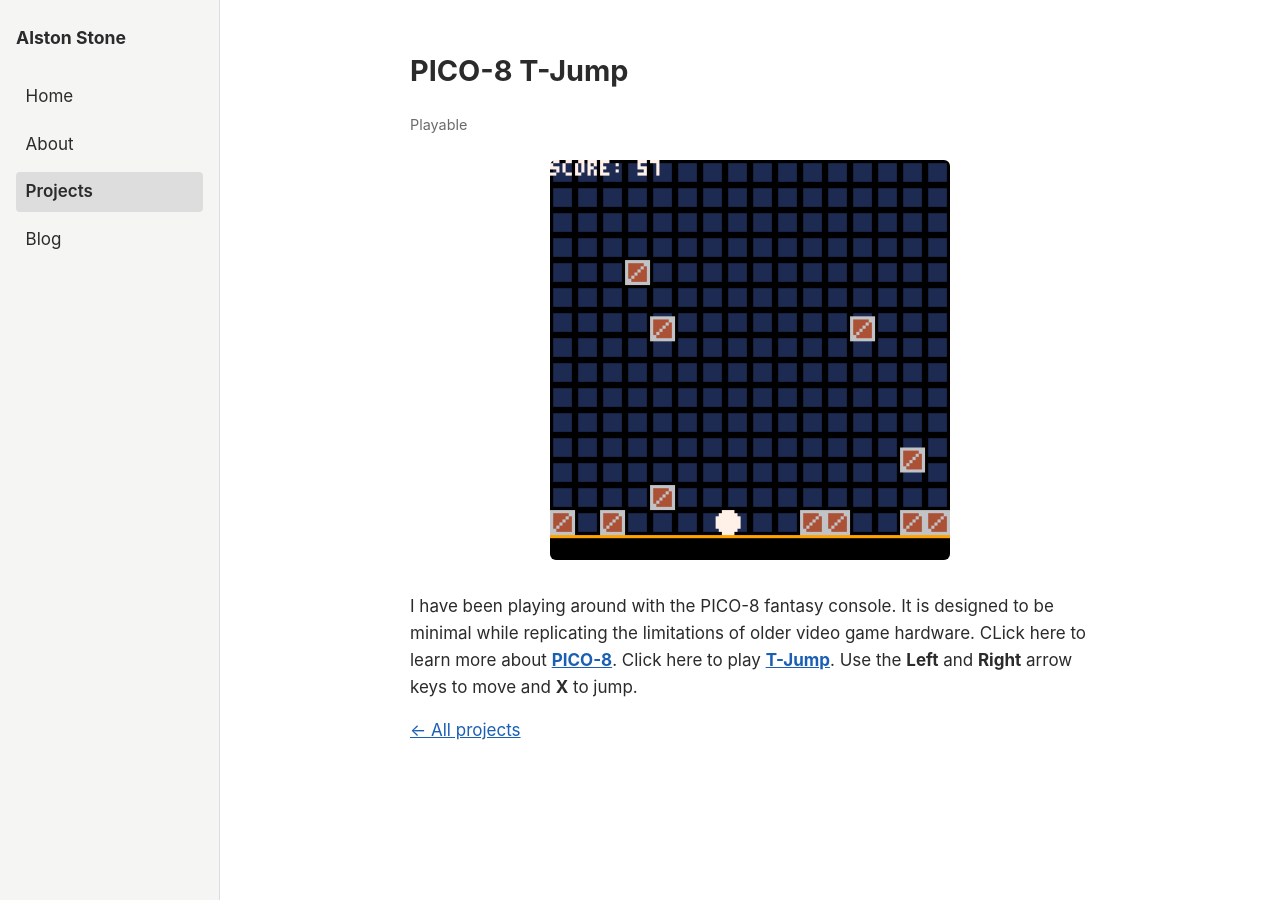
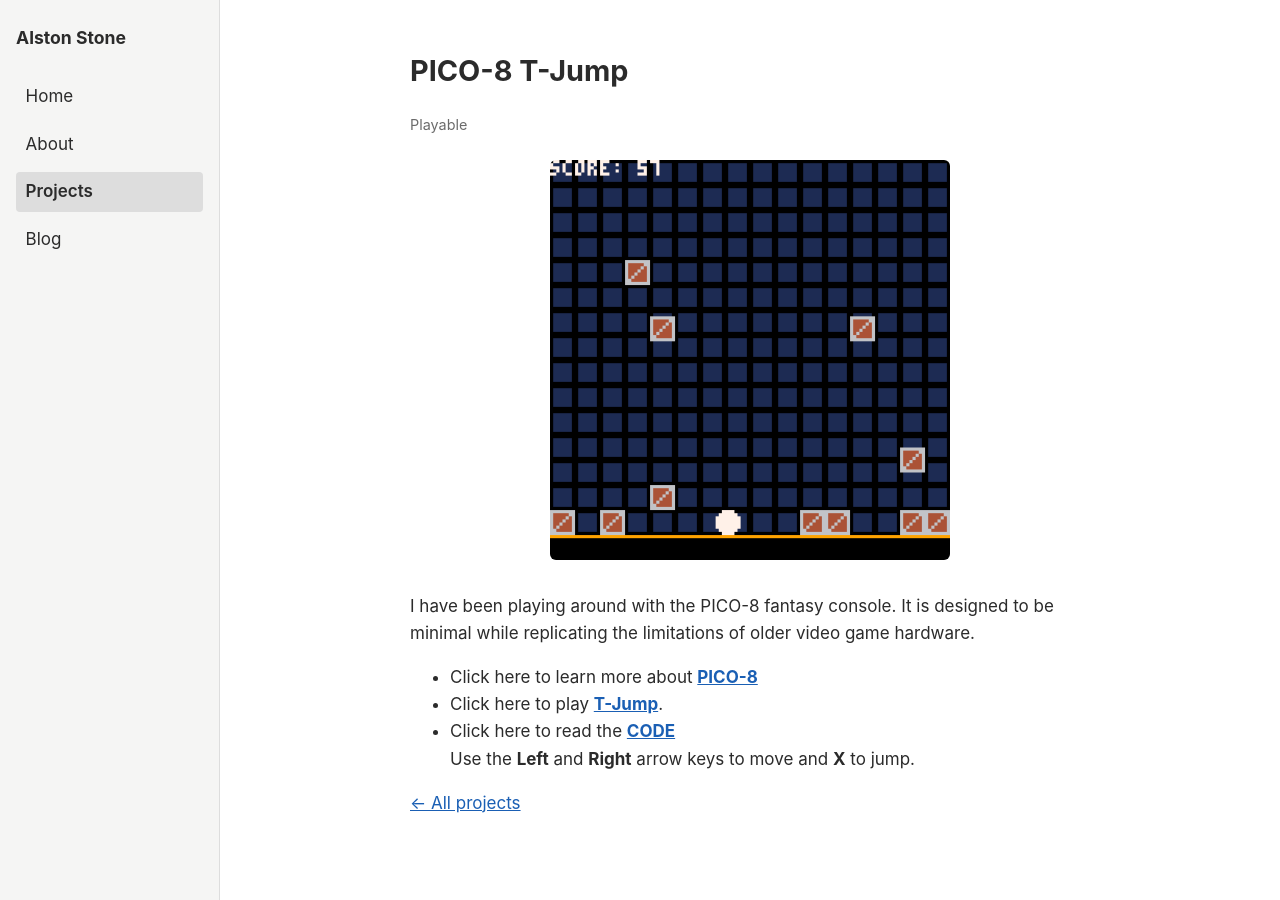
Before and after one commit to alstonStone/alstonstone.github.io, a Jekyll site: the page built from _projects/project-t-jump.md, in a window 1280 px wide. Built offline with Jekyll 4.4.1, drawn with Linux system fonts in a browser that asks for light colours.

Commit message:
project post layout changes.

```diff
--- a/_projects/project-t-jump.md
+++ b/_projects/project-t-jump.md
@@ -6,8 +6,11 @@
 ---
 I have been playing around with the PICO-8 fantasy console. It is designed
 to be minimal while replicating the limitations of older video game hardware.
-CLick here to learn more about [**PICO-8**](https://www.lexaloffle.com/pico-8.php).
-Click here to play <a href="https://alstonstone.github.io/games/t-jump/t-jump.html" target="_blank"><strong>T-Jump</strong></a>.
+<br>
+- Click here to learn more about <a href="https://www.lexaloffle.com/pico-8.php" target="_blank"><strong>PICO-8</strong></a>
+- Click here to play <a href="https://alstonstone.github.io/games/t-jump/t-jump.html" target="_blank"><strong>T-Jump</strong></a>.
+- Click here to read the <a href="https://github.com/alstonStone/pico8_T-Jump" target="_blank"><strong>CODE</strong></a>
+<br>
 Use the **Left** and **Right** arrow keys to move and **X** to jump.
 <!--
 old bold link.
```
